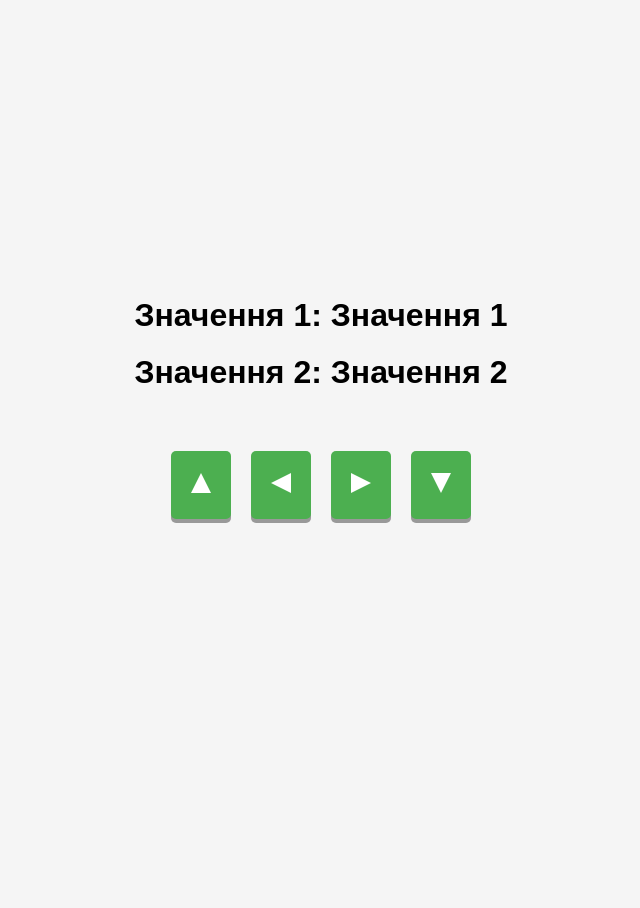
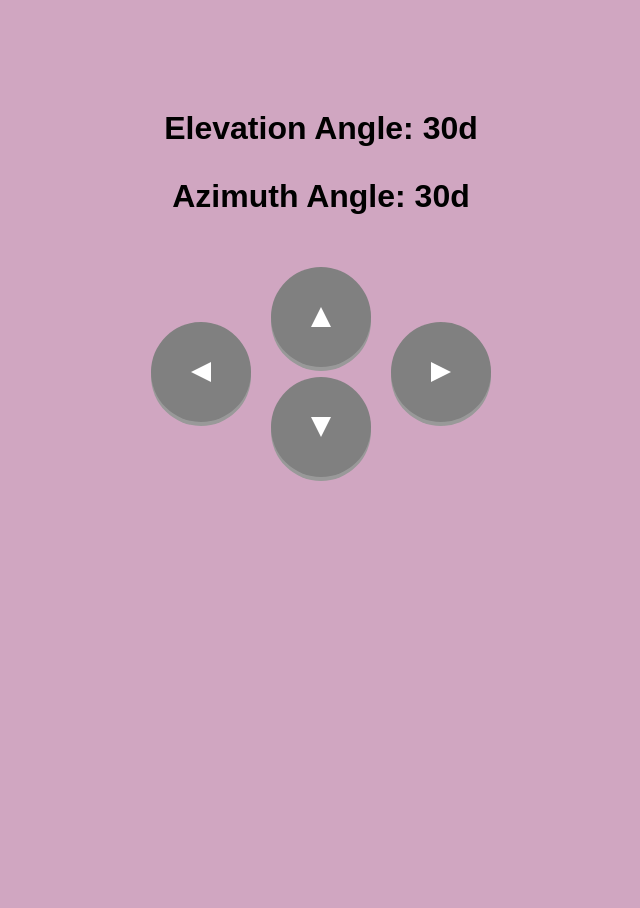
Before and after one commit to AleksandrHolovin/raspberry_rotation_mechanism, a Flask app: page / in a window 1280 px wide. Shown: the whole page, without its empty margins (319-959 px from the left). Before the commit the page ends 523 px from the top, so only its background shows below. Run offline with Flask 3, Linux system fonts and the light colour scheme.

Commit message:
add styles, and small code refactoring

```diff
--- a/app.py
+++ b/app.py
@@ -2,13 +2,12 @@ from flask import Flask, render_template, jsonify, request
 
 app = Flask(__name__)
 
-value1 = "Значення 1"
-value2 = "Значення 2"
-button_message = ""
+value1 = "30d"
+value2 = "30d"
 
 @app.route('/')
 def index():
-    return render_template('index.html', value1=value1, value2=value2, button_message=button_message)
+    return render_template('index.html', value1=value1, value2=value2)
 
 @app.route('/button_event', methods=['POST'])
 def button_event():
@@ -17,11 +16,11 @@ def button_event():
     action = request.json.get('action')
 
     if action == 'press':
-        button_message = f"Кнопка {button_name} натиснута"
+        print(f"Button {button_name} pressed")
     elif action == 'release':
-        button_message = ""
+        print(f"Button {button_name} released")
 
-    return jsonify({'button_message': button_message})
+    return jsonify({'button_message': 'test'})
 
 if __name__ == "__main__":
     app.run(host='0.0.0.0', port=5000)
--- a/static/main.js
+++ b/static/main.js
@@ -0,0 +1,27 @@
+function buttonPress(buttonName) {
+    fetch('/button_event', {
+        method: 'POST',
+        headers: {
+            'Content-Type': 'application/json',
+        },
+        body: JSON.stringify({
+            button_name: buttonName,
+            action: 'press'
+        }),
+    })
+    .then(response => response.json())
+}
+
+function buttonRelease(buttonName) {
+    fetch('/button_event', {
+        method: 'POST',
+        headers: {
+            'Content-Type': 'application/json',
+        },
+        body: JSON.stringify({
+            button_name: buttonName,
+            action: 'release'
+        }),
+    })
+    .then(response => response.json())
+}
--- a/static/styles.css
+++ b/static/styles.css
@@ -1,35 +1,45 @@
 body {
+    height: 100vh;
+    font-family: Arial, sans-serif;
+    background-color: #d0a6c1;
+    -webkit-tap-highlight-color: transparent;
+}
+
+.container {
+    margin: 100px auto;
     display: flex;
     flex-direction: column;
-    justify-content: center;
+    justify-content: flex-start;
     align-items: center;
-    height: 100vh;
-    font-family: Arial, sans-serif;
-    background-color: #f5f5f5;
 }
 
 h1 {
-    margin: 10px;
+    margin-top: 10px;
 }
 
 .buttons {
     display: flex;
     flex-wrap: wrap;
     justify-content: center;
+    align-items: center;
     margin-top: 20px;
 }
 
 .buttons button {
-    display: block;
+    display: flex;
     margin: 10px;
-    padding: 20px;
+    width: 100px;
+    height: 100px;
+    justify-content: center;
+    align-items: center;
     font-size: 24px;
     cursor: pointer;
-    background-color: #4CAF50;
+    background-color: gray;
     color: white;
     border: none;
-    border-radius: 5px;
+    border-radius: 50%;
     box-shadow: 0 4px #999;
+    outline: none;
 }
 
 .buttons button:active {
--- a/templates/index.html
+++ b/templates/index.html
@@ -7,51 +7,20 @@
     <link rel="stylesheet" type="text/css" href="{{ url_for('static', filename='styles.css')}}">
 </head>
 <body>
-    <h1>Значення 1: {{ value1 }}</h1>
-    <h1>Значення 2: {{ value2 }}</h1>
-    <h1 id="button-message">{{ button_message }}</h1>
+    <div class="container">
+    <h1>Elevation Angle: {{ value1 }}</h1>
+    <h1>Azimuth Angle: {{ value2 }}</h1>
 
     <div class="buttons">
+        <button class="arrow-left" ontouchstart="buttonPress('вліво')" ontouchend="buttonRelease('вліво')"></button>
+        <div>
         <button class="arrow-up" ontouchstart="buttonPress('вгору')" ontouchend="buttonRelease('вгору')"></button>
-        <button class="arrow-left" ontouchstart="buttonPress('вліво')" ontouchend="buttonRelease('вліво')"></button>
+        <button class="arrow-down" ontouchstart="buttonPress('вниз')" ontouchend="buttonRelease('вниз')"></button>
+        </div>
         <button class="arrow-right" ontouchstart="buttonPress('вправо')" ontouchend="buttonRelease('вправо')"></button>
-        <button class="arrow-down" ontouchstart="buttonPress('вниз')" ontouchend="buttonRelease('вниз')"></button>
-    </div>
+        </div>
 
-    <script>
-        function buttonPress(buttonName) {
-            fetch('/button_event', {
-                method: 'POST',
-                headers: {
-                    'Content-Type': 'application/json',
-                },
-                body: JSON.stringify({
-                    button_name: buttonName,
-                    action: 'press'
-                }),
-            })
-            .then(response => response.json())
-            .then(data => {
-                document.getElementById('button-message').innerText = data.button_message;
-            });
-        }
-
-        function buttonRelease(buttonName) {
-            fetch('/button_event', {
-                method: 'POST',
-                headers: {
-                    'Content-Type': 'application/json',
-                },
-                body: JSON.stringify({
-                    button_name: buttonName,
-                    action: 'release'
-                }),
-            })
-            .then(response => response.json())
-            .then(data => {
-                document.getElementById('button-message').innerText = data.button_message;
-            });
-        }
-    </script>
+    <script src="{{ url_for('static', filename='main.js')}}"></script>
+</div>
 </body>
 </html>
```
